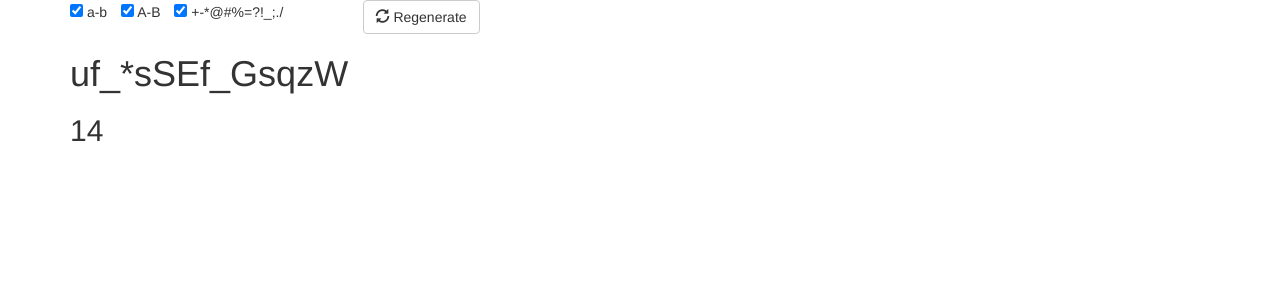
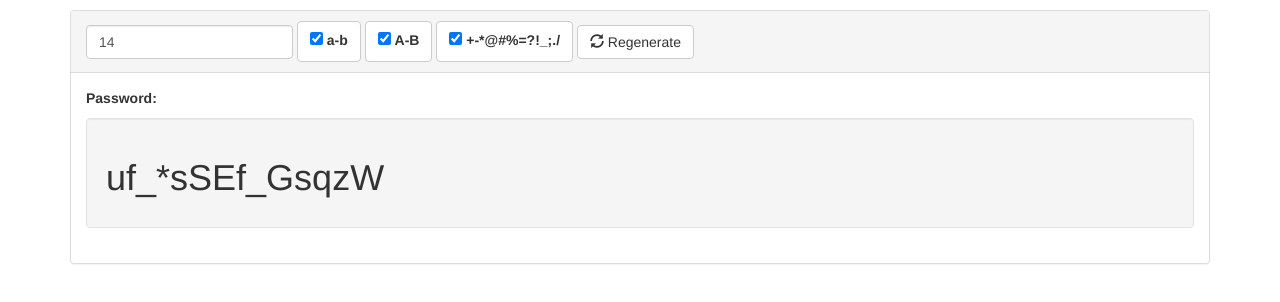
Before and after one commit to atoponce/password-generator-5, a plain HTML site: page index.html in a window 1280 px wide. Drawn offline with nearby package versions, Linux system fonts and the light colour scheme.

Commit message:
Added nicer looking interface

```diff
--- a/index.html
+++ b/index.html
@@ -8,41 +8,44 @@
     <script src="https://ajax.googleapis.com/ajax/libs/angularjs/1.2.16/angular.min.js"></script>
 <script src="js/script.js"></script>
 
+    <style>
+        body { padding-top: 1rem; }
+    </style>
+
 </head>
 <body>
 
     <div class="container" ng-controller="MainCtrl">
 
         <div class="row">
-            <div class="col-lg-3">
-                <form class="form-inline">
-                    <div class="checkbox">
-                        <label for="ab" class="checkbox-inline">
-                            <input type="checkbox" id="ab" ng-model="samples[0].isSet" ng-change="makePassword()"> a-b
-                        </label>
-                        <label for="AB" class="checkbox-inline">
-                            <input type="checkbox" id="AB" ng-model="samples[1].isSet" ng-change="makePassword()"> A-B
-                        </label>
-                        <label for="symbols" class="checkbox-inline">
-                            <input type="checkbox" id="symbols" ng-model="samples[2].isSet" ng-change="makePassword()"> +-*@#%=?!_;./
-                        </label>
+            <div class="col-lg-12">
+                <div class="panel panel-default">
+                    <div class="panel-heading">
+                        <form class="form-inline" onsubmit="return false;">
+
+                            <input type="text" class="form-control" id="char-count" ng-model="charCount" ng-change="makePassword()">
+                            <button class="btn btn-default"><input type="checkbox" id="ab" ng-model="samples[0].isSet" ng-change="makePassword()">
+                                <label for="ab"> a-b </label></button>
+                            <button class="btn btn-default"><input type="checkbox" id="AB" ng-model="samples[1].isSet" ng-change="makePassword()">
+                                <label for="AB"> A-B</label></button>
+                            <button class="btn btn-default"><input type="checkbox" id="symbols" ng-model="samples[2].isSet" ng-change="makePassword()">
+                                <label for="symbols"> +-*@#%=?!_;./</label></button>
+
+                            <button type="button" class="btn btn-default btn-md" ng-click="makePassword()">
+                                <span class="glyphicon glyphicon-refresh"></span> Regenerate
+                            </button>
+
+                        </form>
                     </div>
-                </form>
-            </div>
-            <div class="col-lg-9">
-                <button type="button" class="btn btn-default btn-md" ng-click="makePassword()">
-                    <span class="glyphicon glyphicon-refresh"></span> Regenerate
-                </button>
-            </div>
-        </div>
-
-        <div class="row">
-            <div class="col-lg-12">
-
-                <h1>{{generatedPassword}} </h1>
-
-                <h2>{{rotation}}</h2>
-
+                    <div class="panel-body">
+                        <p>
+                            <strong>Password:</strong>
+                        </p>
+                        <div class="well">
+                            <h1>{{generatedPassword}} </h1>
+                        </div>
+                    </div>
+                </div>
             </div>
         </div>
 
--- a/js/script.js
+++ b/js/script.js
@@ -3,6 +3,7 @@ var pg = angular.module('pg',[]);
 pg.controller('MainCtrl', [ '$scope', function( $scope ){
 
     $scope.generatedPassword = '';
+    $scope.charCount = 14;
 
     $scope.samples = [{
             chars: 'abcdefghijklmnopqrstuvwxyz'.split(''),
@@ -17,8 +18,7 @@ pg.controller('MainCtrl', [ '$scope', function( $scope ){
             isSet: true
     }];
 
-    var charCount = 14,
-        activeSamples = [0,1,2],
+    var activeSamples = [0,1,2],
         pass = [], sample = '',
         choice, r, letter;
 
@@ -32,7 +32,6 @@ pg.controller('MainCtrl', [ '$scope', function( $scope ){
 
         pass = [];
 
-        $scope.rotation = 0;
         activeSamples = [];
 
         // Count the active char sets that will be used in the pass
@@ -45,7 +44,7 @@ pg.controller('MainCtrl', [ '$scope', function( $scope ){
         if ( activeSamples.length ) {
 
             // Build the password
-            for ( var i=0; i < charCount; i++ ){
+            for ( var i=0; i < $scope.charCount; i++ ){
 
                 // Get a random number to choose from the active char sets
                 choice = getRandomNumber( 0, activeSamples.length - 1 );
@@ -61,9 +60,6 @@ pg.controller('MainCtrl', [ '$scope', function( $scope ){
                 pass.push( letter );
             }
 
-            // Display repetition
-            $scope.rotation = i;
-
             $scope.generatedPassword = pass.join('');
 
         } else {
```
